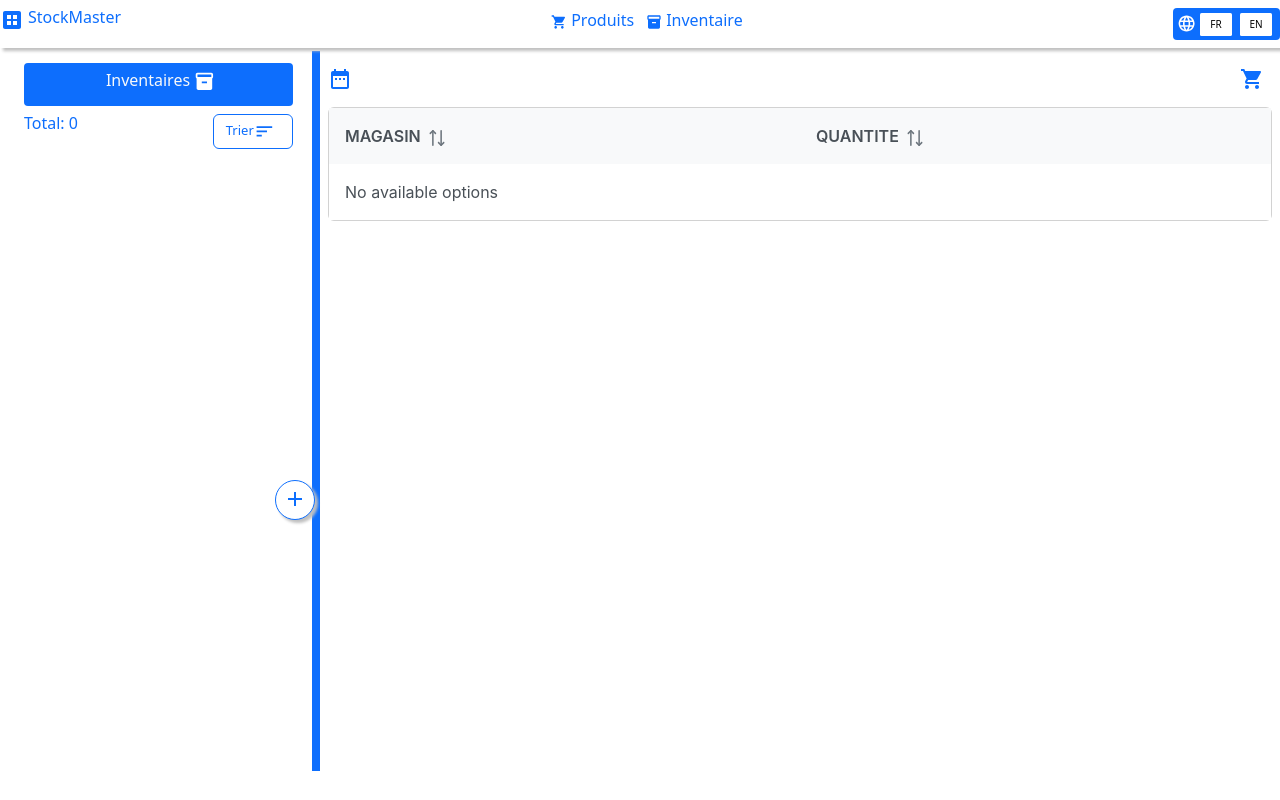
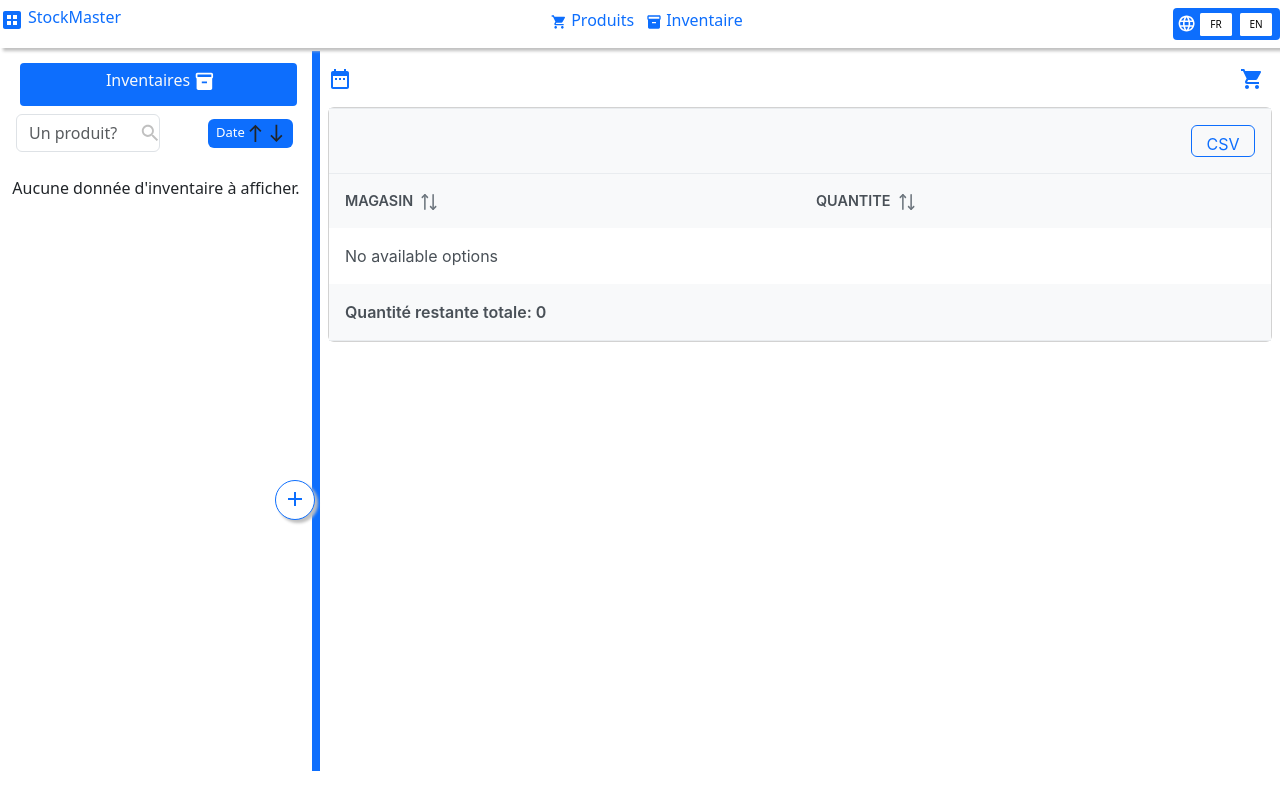
Before and after one commit to OziasMelchisedeck/evoSoftInventory, a React (Create React App) app: page /inventaire in a window 1280 px wide. Built offline with nearby package versions, Linux system fonts and the light colour scheme.

Commit message:
finalisation des interfaces, ajout de l'export au format csv, finalisation du datatable, amélioartion de la validation des données incluant la prise en charge des quantités négatives

```diff
--- a/src/App.tsx
+++ b/src/App.tsx
@@ -11,24 +11,19 @@ interface Magasin{
   adresse:string;
 }
 
-interface Inventaire{
-  date:string;
-  produitId:string;
-  stock:Record<string, number>;
-}
-
 
 const magasinsList: Magasin[] = magasins;
 
 
 function App() {
+  // localStorage.removeItem("inventaires"); //pour reinitialiser le stockage des inventaires
   return (
   <div className='app text-center'>
     <span className='text-primary h5 mt-4 mx-2'>{magasinsList.length}</span>
     <span className='text-primary h5 mt-4'>Magasins</span>
     <div className="contenu d-flex justify-content-evenly mt-3">
        {magasinsList.map((magasin) =>(
-        <div key={magasin.id} className='d-flex flex-column align-items-center col-3 magasin'>
+        <div key={magasin.id} className='d-flex flex-column align-items-center col-12 col-md-3 magasin'>
           <StoreIcon style={{fontSize: '10rem', fill: 'var(--principal-color)' }}/>
           <div className='d-flex'>
             <DriveFileRenameOutlineIcon style={{fontSize: '1.2rem', fill: 'black' }}/>
--- a/src/index.tsx
+++ b/src/index.tsx
@@ -8,7 +8,7 @@ import 'primereact/resources/themes/saga-blue/theme.css'; // Choisir le thème
 import 'primereact/resources/primereact.min.css';
 import 'primeicons/primeicons.css';
 // import 'primeflex/primeflex.css';
-import { PrimeReactProvider, PrimeReactContext } from 'primereact/api';
+import { PrimeReactProvider} from 'primereact/api';
 import Nav from './components/nav-bar/nav';
 import {BrowserRouter as Router, Route, Routes } from 'react-router-dom';
 import ProductPage from './pages/products-page/productPage';
--- a/src/pages/inventaire-page/inventaire.css
+++ b/src/pages/inventaire-page/inventaire.css
@@ -14,8 +14,11 @@
     z-index: 2;
 }
 .tri{
-    width:5rem;
+    width:5.3rem;
     font-size: small;
+}
+.date{
+    font-weight: 500;
 }
 .sort {
     fill: var(--principal-color);
@@ -25,7 +28,14 @@
     fill: white;
 }
 .task{
-    margin-top: 6.5rem;
+    margin-top: 7rem;
+}
+.recherche{
+    width: 9rem;
+}
+.loupe{
+    position: relative;
+    left: -1.3rem;
 }
 .plus{
     width: 2.5rem;
@@ -47,3 +57,12 @@
 .item:hover{
     transform: scale(1.03);
 }
+.right{
+    position: fixed;
+    right:0rem
+}
+.export{
+    width: 4rem;
+    height: 2rem;
+    font-size: medium;
+}
--- a/src/pages/inventaire-page/inventaire.tsx
+++ b/src/pages/inventaire-page/inventaire.tsx
@@ -1,15 +1,18 @@
 import './inventaire.css'
 import React from 'react';
 import Inventory2Icon from '@mui/icons-material/Inventory2';
-import SortIcon from '@mui/icons-material/Sort';
+import SouthIcon from '@mui/icons-material/South';
+import NorthIcon from '@mui/icons-material/North';
 import AddIcon from '@mui/icons-material/Add';
 import DateRangeIcon from '@mui/icons-material/DateRange';
 import { Link } from 'react-router-dom';
-import { useEffect, useState } from 'react';
+import { useEffect, useState, useRef } from 'react';
 import LocalGroceryStoreIcon from '@mui/icons-material/LocalGroceryStore';
+import SearchIcon from '@mui/icons-material/Search';
 import produits from '../../data/produits';
 import { DataTable } from 'primereact/datatable';
 import { Column } from 'primereact/column';
+import { Tooltip } from 'primereact/tooltip';
 import magasins from '../../data/magasin';
 
 
@@ -25,6 +28,11 @@ interface Magasin{
   adresse:string;
 }
 
+interface Stock{
+    magasin : string;
+    quantite : number;
+}
+
 interface Produit{
     id:string;
     nom:string;
@@ -33,25 +41,56 @@ interface Produit{
 
 const produitsList :Produit[] = produits;
 const magasinsList :Magasin[] = magasins;
+
+// paramétrage du datatable
 const cols = [
     {field:'magasin',name:'magasin'},
     {field:'quantite', name:'quantite'}
 ]
 
+let inventaireListCopie :Inventaire[];
+
 function InventairePage(){
     //recupérer les inventaires
     const [inventaireList, setInventaireList] = useState<Inventaire[]>([]);
-    const [currentInventaire, setCurrentInventaire] = useState<Inventaire>()
+    const [currentInventaire, setCurrentInventaire] = useState<Inventaire>();
+    const [searchProduct, setSearch] = useState('');
+
+    const dt = useRef<DataTable<Stock[]>>(null); //typage du datatable
 
     useEffect(() => {
         const storedInventaires = localStorage.getItem("inventaires");
         if (storedInventaires) {
             const parsedInventaires: Inventaire[] = JSON.parse(storedInventaires);
+            inventaireListCopie = parsedInventaires;
             setInventaireList(parsedInventaires);
         }
     }, []);
+    // console.log(inventaireListCopie);
 
-    //console.log(inventaireList[0]);
+    // rechercher un produit particulier dans la liste des inventaires
+    function search(value : string){
+        setSearch(value);
+        let searchList = inventaireListCopie;
+        if(value !== ''){
+            const findProduit = produitsList.find((produit) => produit.nom.toLowerCase().includes(value.toLowerCase()));
+            searchList = inventaireListCopie.filter((inventaire) => inventaire.produitId.trim() === findProduit?.id.trim())
+            // console.log(searchList);
+        }
+        setInventaireList(searchList);
+    }
+    // trier par date les différents inventaires
+    function trier(ordre : string){
+        let sortedInventaire = [...inventaireList].sort((a, b)=>{
+           const dateA = new Date(a.date).getTime();
+           const  dateB = new Date(b.date).getTime();
+           if(ordre === 'croissant'){return dateA -dateB}
+           else{return dateB - dateA}
+        })
+        console.log(sortedInventaire);
+        console.log(inventaireList);
+        setInventaireList(sortedInventaire);
+    }
     //recuper les elements du stock et les mettre dans un tableau
     const currentStock  = currentInventaire?.stock
     ? Object.entries(currentInventaire.stock).map(([magasinId, quantite]) => {
@@ -62,39 +101,72 @@ function InventairePage(){
         };
     })
     : [];
+// console.log(currentStock);
+//autres options du datatable
+    const exportCSV = (selectionOnly : any) => {
+        dt.current?.exportCSV({ selectionOnly });
+    };
+    const header = (
+        <div className='d-flex justify-content-between'>
+            <span className='h6'>{produitsList.find((produit)=>produit.id === currentInventaire?.produitId)?.nom}</span>
+            <span className='h6'>{currentInventaire?.date}</span>
+            <button className='rounded btn btn-outline-primary export' onClick={() => exportCSV(false)} data-pr-tooltip="CSV">CSV </button>
+        </div>
+    )
+    const footer = (
+        <div>{`Quantité restante totale: ${currentStock.reduce((total, stock) => total + stock.quantite, 0)}`}</div>
+    )
 
-console.log(currentStock);
     return(
         <div className='contain d-flex'>
             <div className='side col-3 d-flex flex-column'>
                 <div className='d-flex entete flex-column mx-2 p-2'>
-                    <div className='header d-flex justify-content-center rounded-1 flex-wrap bg-primary mx-2 my-1 p-2'>
+                    <div className='header d-flex justify-content-center rounded-1 flex-wrap bg-primary mx-1 my-1 p-2'>
                             <span className='h6 mx-1 text-light'>Inventaires</span>
                             <Inventory2Icon style={{ cursor:'pointer', fontSize: '1.3rem', fill: 'white' }}/>
                     </div>
-                    <div className='d-flex justify-content-between flex-wrap mt-1'>
-                            <span className='total text-primary mx-2 h6'>Total: {inventaireList.length}</span>
-                            <button className='btn btn-outline-primary tri d-flex mx-2'>
-                                <span>Trier</span>
-                                <SortIcon className='sort' style={{ cursor:'pointer', fontSize: '1.3rem'}}/>
-                            </button>
+                    <div className='d-flex justify-content-between align-items-center flex-wrap mt-1'>
+                            <div className='d-flex align-items-center'>
+                                <input type='search'
+                                    placeholder="Un produit?"
+                                    className='recherche form-control'
+                                    value={searchProduct}
+                                    onChange={(e) => search(e.target.value)}
+                                    />
+                                <SearchIcon className='loupe' style={{fill:'silver', fontSize: '1.4rem'}}/>
+                            </div>
+                            <div className='bg-primary tri d-flex mx-2 py-1 px-2 rounded'>
+                                <span className='text-white mr-2 date'>Date</span>
+                                <NorthIcon onClick={() =>(trier('croissant'))} className='sort' style={{ cursor:'pointer', fontSize: '1.3rem'}}/>
+                                <SouthIcon onClick={() =>(trier('decroissant'))} className='sort' style={{ cursor:'pointer', fontSize: '1.3rem'}}/>
+                            </div>
                     </div>
                 </div>
                <div className='d-flex flex-column task pb-2'>
-                    {inventaireList.map((inventaire, index)=>(
-                        <div onClick={() => (setCurrentInventaire(inventaire))} key={`${inventaire.date}-${inventaire.produitId}-${index}`} className='item d-flex flex-wrap justify-content-between my-1 mx-2 p-2'>
+                    {inventaireList.length > 0 ? (
+                    inventaireList.map((inventaire, index) => (
+                        <div
+                            onClick={() => setCurrentInventaire(inventaire)}
+                            key={`${inventaire.date}-${inventaire.produitId}-${index}`}
+                            className='item d-flex flex-wrap justify-content-between my-1 mx-2 p-2'
+                        >
                             <div>
-                                <DateRangeIcon style={{ cursor:'pointer', fontSize: '1.3rem', fill: 'var(--principal-color)' }}/>
+                                <DateRangeIcon style={{ cursor: 'pointer', fontSize: '1.3rem', fill: 'var(--principal-color)' }} />
                                 <span className='text-primary mx-1'>{inventaire.date}</span>
                             </div>
                             <div>
-                                <LocalGroceryStoreIcon style={{fontSize: '1.3rem', fill: 'var(--principal-color)' }}/>
+                                <LocalGroceryStoreIcon style={{ fontSize: '1.3rem', fill: 'var(--principal-color)' }} />
                                 <span className='text-primary'>
-                                    {produitsList.filter((produit) => produit.id === inventaire.produitId)[0].nom}
+                                    {produitsList.find((produit) => produit.id === inventaire.produitId)?.nom}
                                 </span>
                             </div>
                         </div>
-                    ))}
+                    ))
+                ) : (
+                    <div className='mt-3 text-center h6'>
+                        Aucune donnée d'inventaire à afficher.
+                    </div>
+        )}
                </div>
                <Link to='/inventaire/add' className='btn btn-outline-primary plus d-flex justify-content-center'>
                     <AddIcon className='sort' style={{ cursor:'pointer', fontSize: '1.5rem'}}/>
@@ -112,9 +184,10 @@ console.log(currentStock);
                     </div>
                 </div>
                 <div className="card">
-                    <DataTable value={currentStock} tableStyle={{ minWidth: '50rem' }}>
+                    <Tooltip target=".export-buttons>button" position="bottom" />
+                    <DataTable ref={dt} value={currentStock} header={header} footer={footer} stripedRows tableStyle={{ minWidth: '20rem' }}>
                         {cols.map((col, index)=>(
-                            <Column key={index} field={col.field} header={col.name.toUpperCase()} sortable style={{ width: '25%' }}></Column>
+                            <Column key={index} field={col.field} header={col.name.toUpperCase()} sortable style={{ width: '25%', fontSize:'0.9rem' }}></Column>
                         ))}
                     </DataTable>
                 </div>
```
Also changed, not shown: src/components/nav-bar/inventaire-form/form.tsx (+7 -2 lines).
